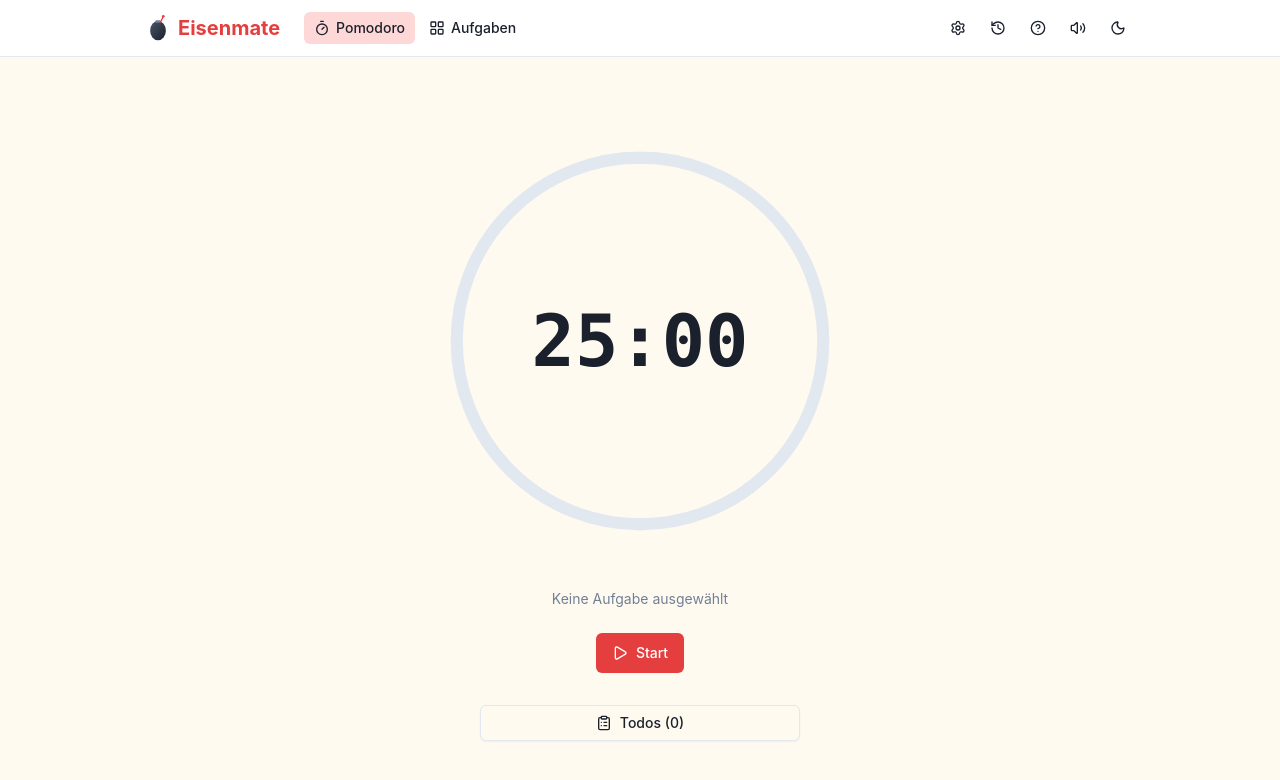
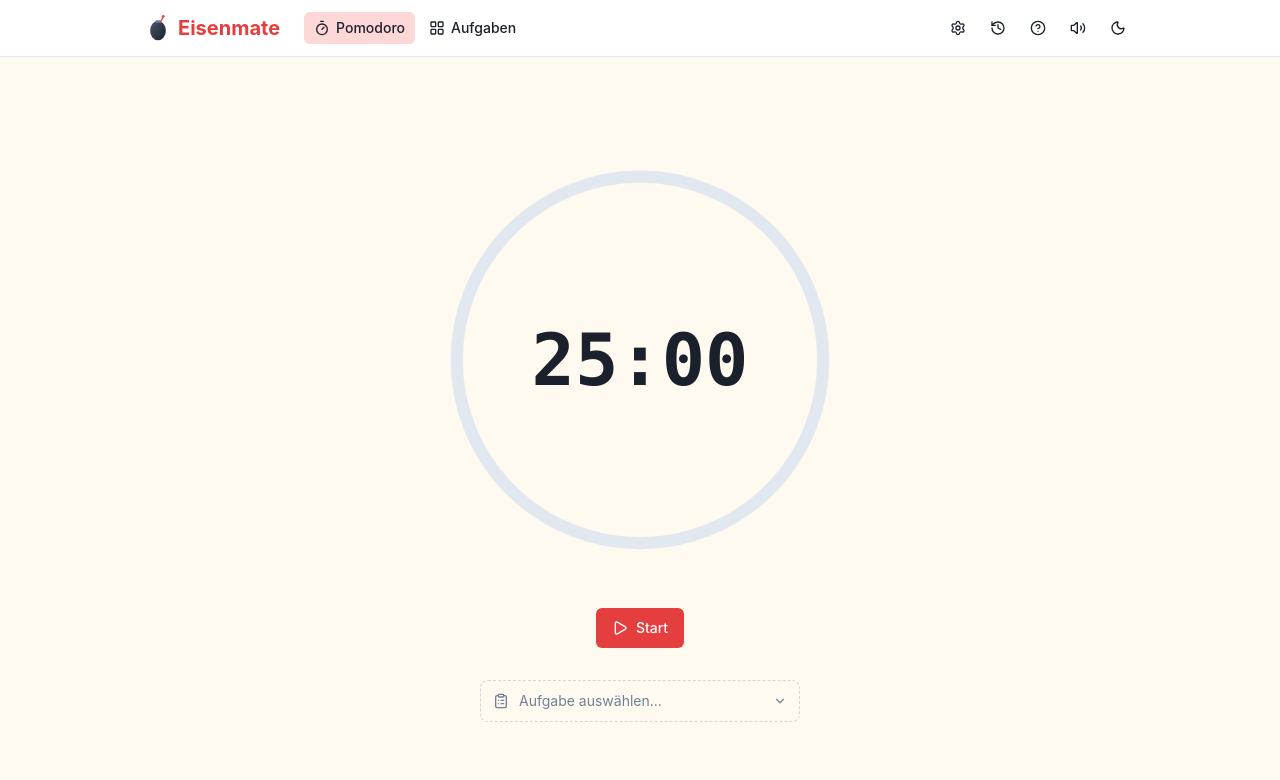
Before and after one commit to nightshifty/eisenmate, a React (Vite) app: page / in a window 1280 px wide. Shown: the top 780 px of the page. Built offline with nearby package versions, Linux system fonts and the light colour scheme.

Commit message:
feat: update TodoPanel to support activeTodo selection and deselection

```diff
--- a/src/components/timer/PomodoroTimer.tsx
+++ b/src/components/timer/PomodoroTimer.tsx
@@ -297,15 +297,6 @@ export function PomodoroTimer({
         onMinutesChange={handleMinutesChange}
       />
 
-      {activeTodo && (
-        <p className="text-sm text-muted-foreground">
-          Aktive Aufgabe: <span className="font-medium text-foreground">{activeTodo.content}</span>
-        </p>
-      )}
-      {!activeTodo && (
-        <p className="text-sm text-muted-foreground">Keine Aufgabe ausgewählt</p>
-      )}
-
       <div className="flex gap-3">
         {pomodoro.status === "idle" || pomodoro.status === "paused" ? (
           <Button onClick={pomodoro.start} size="lg" className="gap-2">
--- a/src/components/todos/TodoPanel.tsx
+++ b/src/components/todos/TodoPanel.tsx
@@ -5,17 +5,18 @@ import {
   SheetTitle,
   SheetTrigger,
 } from "@/components/ui/sheet";
-import { Button } from "@/components/ui/button";
 import { TodoList } from "./TodoList";
 import { AddTodoForm } from "./AddTodoForm";
-import { ClipboardList } from "lucide-react";
+import { ClipboardList, ChevronDown, Clock, Check, X } from "lucide-react";
 import type { Todo } from "@/hooks/useTodos";
+import { cn } from "@/lib/utils";
 
 interface TodoPanelProps {
   todos: Todo[];
   loading: boolean;
-  activeTodoId: string | null;
+  activeTodo: Todo | null;
   onSelect: (todo: Todo) => void;
+  onDeselect: () => void;
   onAdd: (content: string, estimationMinutes: number) => void;
   onDelete: (id: string) => void;
   onToggleDone: (id: string, done: boolean) => void;
@@ -24,8 +25,9 @@ interface TodoPanelProps {
 export function TodoPanel({
   todos,
   loading,
-  activeTodoId,
+  activeTodo,
   onSelect,
+  onDeselect,
   onAdd,
   onDelete,
   onToggleDone,
@@ -33,10 +35,45 @@ export function TodoPanel({
   return (
     <Sheet>
       <SheetTrigger asChild>
-        <Button variant="outline" className="gap-2 w-full max-w-xs">
-          <ClipboardList className="h-4 w-4" />
-          Todos ({todos.filter((t) => !t.done).length})
-        </Button>
+        <button
+          type="button"
+          className={cn(
+            "w-full max-w-xs rounded-lg border px-3 py-2.5 text-left transition-colors cursor-pointer",
+            activeTodo
+              ? "border-primary bg-primary/5 hover:bg-primary/10"
+              : "border-dashed border-muted-foreground/30 hover:border-muted-foreground/50 hover:bg-muted/50",
+          )}
+        >
+          {activeTodo ? (
+            <div className="flex items-center gap-2.5">
+              <Check className="h-4 w-4 shrink-0 text-primary" />
+              <div className="min-w-0 flex-1">
+                <p className="text-sm font-medium truncate text-foreground">{activeTodo.content}</p>
+                <div className="flex items-center gap-1 text-xs text-muted-foreground">
+                  <Clock className="h-3 w-3" />
+                  <span>{activeTodo.timeSpentMinutes}/{activeTodo.estimationMinutes} Min.</span>
+                </div>
+              </div>
+              <button
+                type="button"
+                className="shrink-0 rounded-sm p-0.5 text-muted-foreground hover:text-foreground hover:bg-muted transition-colors cursor-pointer"
+                onClick={(e) => {
+                  e.stopPropagation();
+                  onDeselect();
+                }}
+              >
+                <X className="h-3.5 w-3.5" />
+              </button>
+              <ChevronDown className="h-3.5 w-3.5 shrink-0 text-muted-foreground" />
+            </div>
+          ) : (
+            <div className="flex items-center gap-2.5">
+              <ClipboardList className="h-4 w-4 shrink-0 text-muted-foreground" />
+              <span className="flex-1 text-sm text-muted-foreground">Aufgabe auswählen...</span>
+              <ChevronDown className="h-3.5 w-3.5 shrink-0 text-muted-foreground" />
+            </div>
+          )}
+        </button>
       </SheetTrigger>
       <SheetContent side="bottom" className="h-[70vh]">
         <SheetHeader>
@@ -50,7 +87,7 @@ export function TodoPanel({
             ) : (
               <TodoList
                 todos={todos}
-                activeTodoId={activeTodoId}
+                activeTodoId={activeTodo?.id ?? null}
                 onSelect={onSelect}
                 onDelete={onDelete}
                 onToggleDone={onToggleDone}
--- a/src/pages/HomePage.tsx
+++ b/src/pages/HomePage.tsx
@@ -119,8 +119,9 @@ export function HomePage({
       <TodoPanel
         todos={todos}
         loading={todosLoading}
-        activeTodoId={activeTodo?.id ?? null}
+        activeTodo={activeTodo}
         onSelect={handleSelectTodo}
+        onDeselect={() => setActiveTodo(null)}
         onAdd={addTodo}
         onDelete={deleteTodo}
         onToggleDone={handleToggleDone}
```
